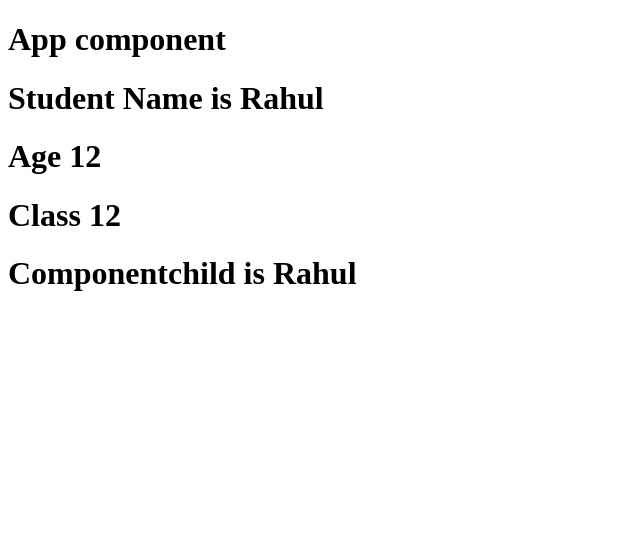
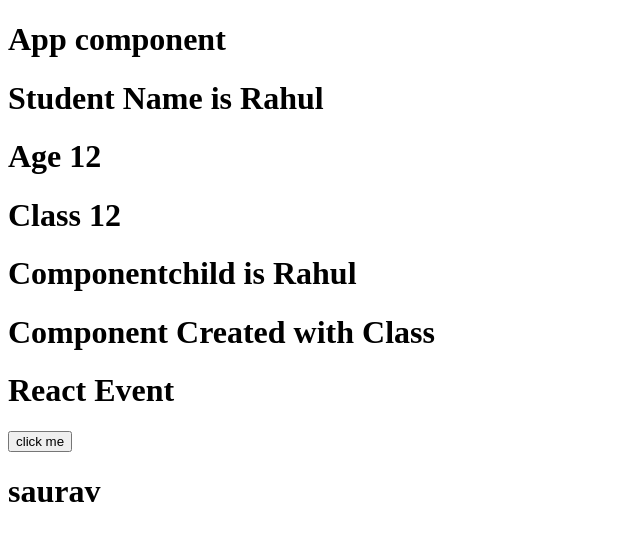
Before and after one commit to SauravRana97/React_app, a React (Create React App) app: page / in a window 1280 px wide. Shown: the top 540 px of the page, without its empty margins (0-640 px from the left). Built offline with nearby package versions, Linux system fonts and the light colour scheme.

Commit message:
fix folder structure

```diff
--- a/src/App.js
+++ b/src/App.js
@@ -1,13 +1,16 @@
 import React from "react";
-import Student from "./Proptype";
-import Componentchild from "./Componentchild"
-
+import ReactPropType from "./reactProptype";
+import Componentchild from "./reactComponentchild";
+import Reactclass from "./reactclass";
+import ReactEvent from "./reactEvent";
 const App = () => {
   return (
     <div>
       <h1>App component</h1>
-      <Student name="Rahul" sum={10+2}/>
+      <ReactPropType name="Rahul" sum={10+2}/>
       <Componentchild> is Rahul</Componentchild>
+      <Reactclass/>
+      <ReactEvent/>
     </div>
   );
 };
--- /dev/null
+++ b/src/css/Common.css
@@ -0,0 +1,6 @@
+.button{
+    display: none;
+}
+.box{
+    border: 1px solid rgba(0, 0, 0, 0.977);
+}
--- /dev/null
+++ b/src/reactEvent.js
@@ -0,0 +1,26 @@
+import React from "react";
+import "./css/Common.css"
+
+const ReactEvent =() =>{
+    let name = "saurav"
+
+const clickbtn = (value)=>{
+    let a = value
+    console.log("Button Clicked",name)
+    name = a
+    // document.getElementsByClassName("button").style.display="show";
+
+
+}
+
+    return(
+        <>
+        <h1>React Event</h1>
+        <button onClick={()=>clickbtn("Shweta")}>click me</button>
+        <h1>{name}</h1>
+        <h1 id="person" className="button">{name}</h1>
+        </>
+    )
+}
+
+export default ReactEvent;
--- a/src/Proptype.js
+++ b/src/reactProptype.js
@@ -1,6 +1,6 @@
 import React from "react";
 import pt from "prop-types"
-const Proptype = (props) => {
+const ReactProptype = (props) => {
   return (
     <div>
       <h1>Student Name is {props.name}</h1>
@@ -10,15 +10,15 @@
   );
 };
 
-Proptype.propTypes={
+ReactProptype.propTypes={
     name: pt.string,
     sum:pt.number,
 }
 
-Proptype.defaultProps={
+ReactProptype.defaultProps={
     name:"Saurav",
     class:12,
 }
 
 
-export default Proptype;
+export default ReactProptype;
--- /dev/null
+++ b/src/reactclass.js
@@ -0,0 +1,12 @@
+import React, { Component } from "react";
+
+class Reactclass extends Component{
+    render(){
+        return(
+            <>
+            <h1>Component Created with Class</h1>
+            </>
+        )
+    }
+}
+export default Reactclass;
```
Also changed, not shown: src/reactState.js (added, +20 -0 lines), src/reactComponentchild.js (renamed from src/Componentchild.js).
